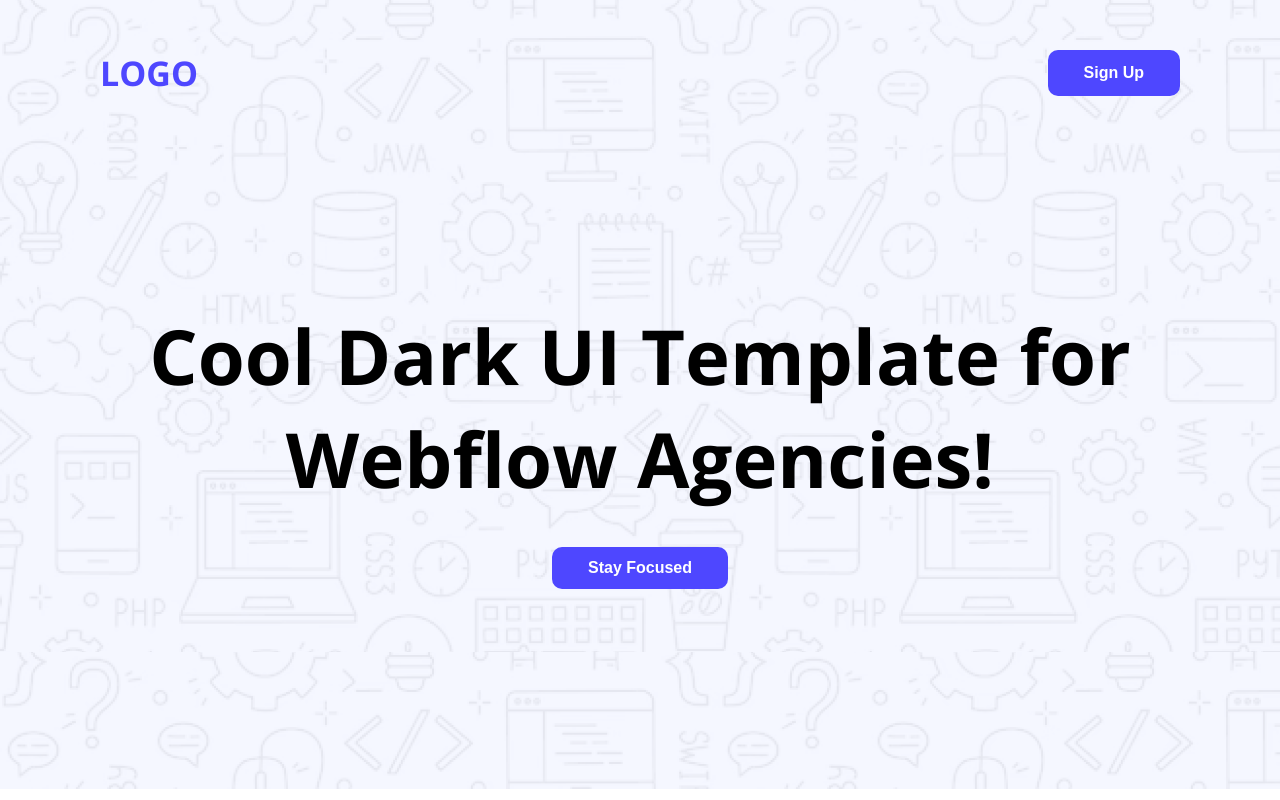
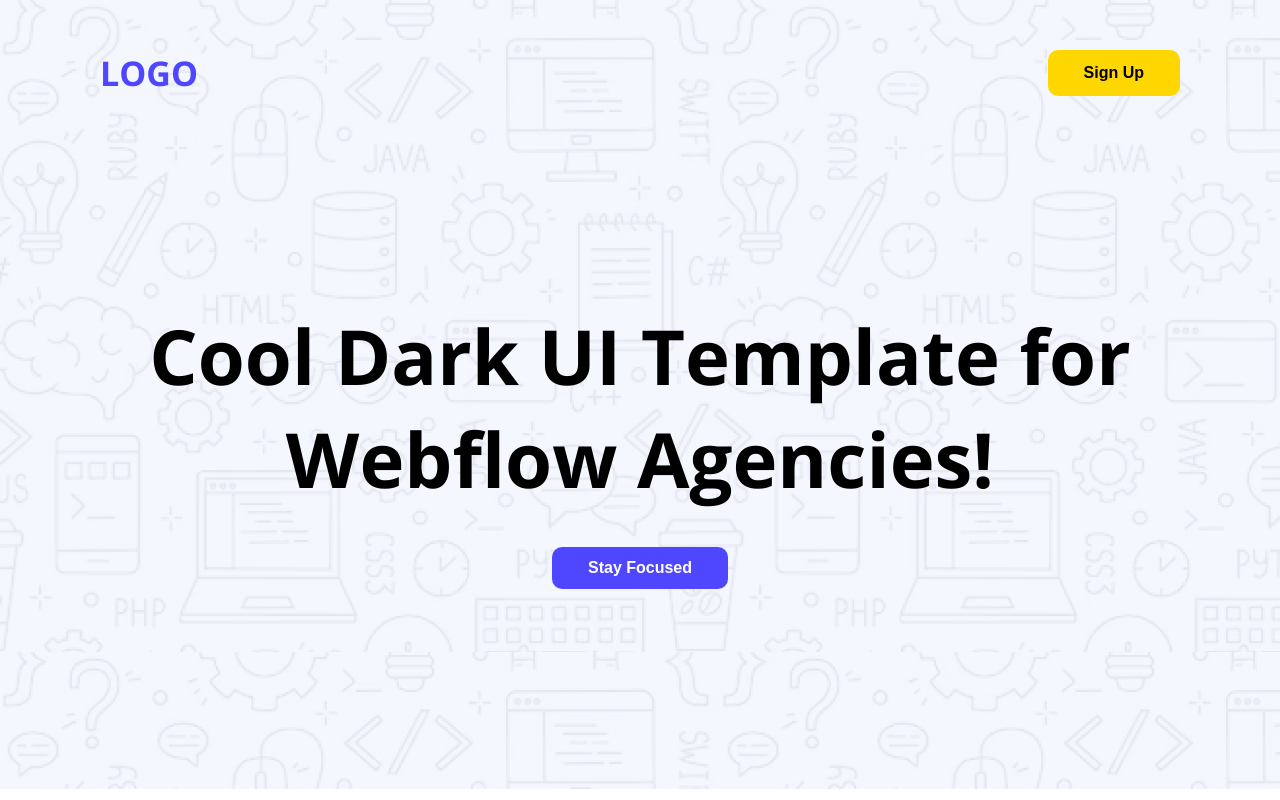
Before and after one commit to Sanzid-Ahmed/Programming-Hero-Assignment-01, a plain HTML site: page index.html in a window 1280 px wide. In both pictures the pointer is over the button "Sign Up". Shown: the top 800 px of the page. Drawn offline with nearby package versions, Linux system fonts and the light colour scheme.

Commit message:
added hover effect

```diff
--- a/Style/style.css
+++ b/Style/style.css
@@ -24,6 +24,11 @@
     font-weight: bold;
     border: none;
     border-radius: 10px;
+}
+.btn:hover{
+    background-color: gold;
+    color: black;
+    cursor: pointer;
 }
 
 
```
